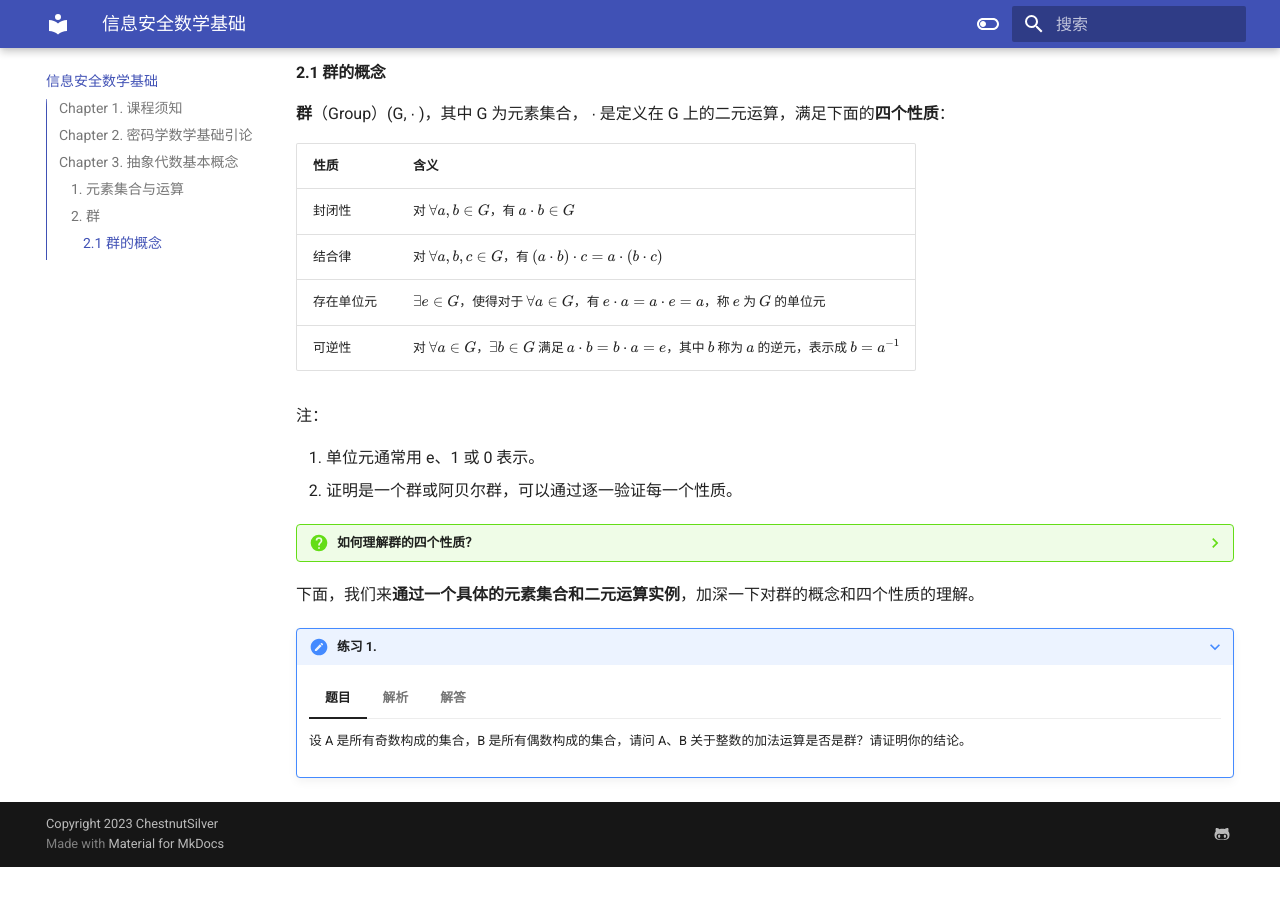
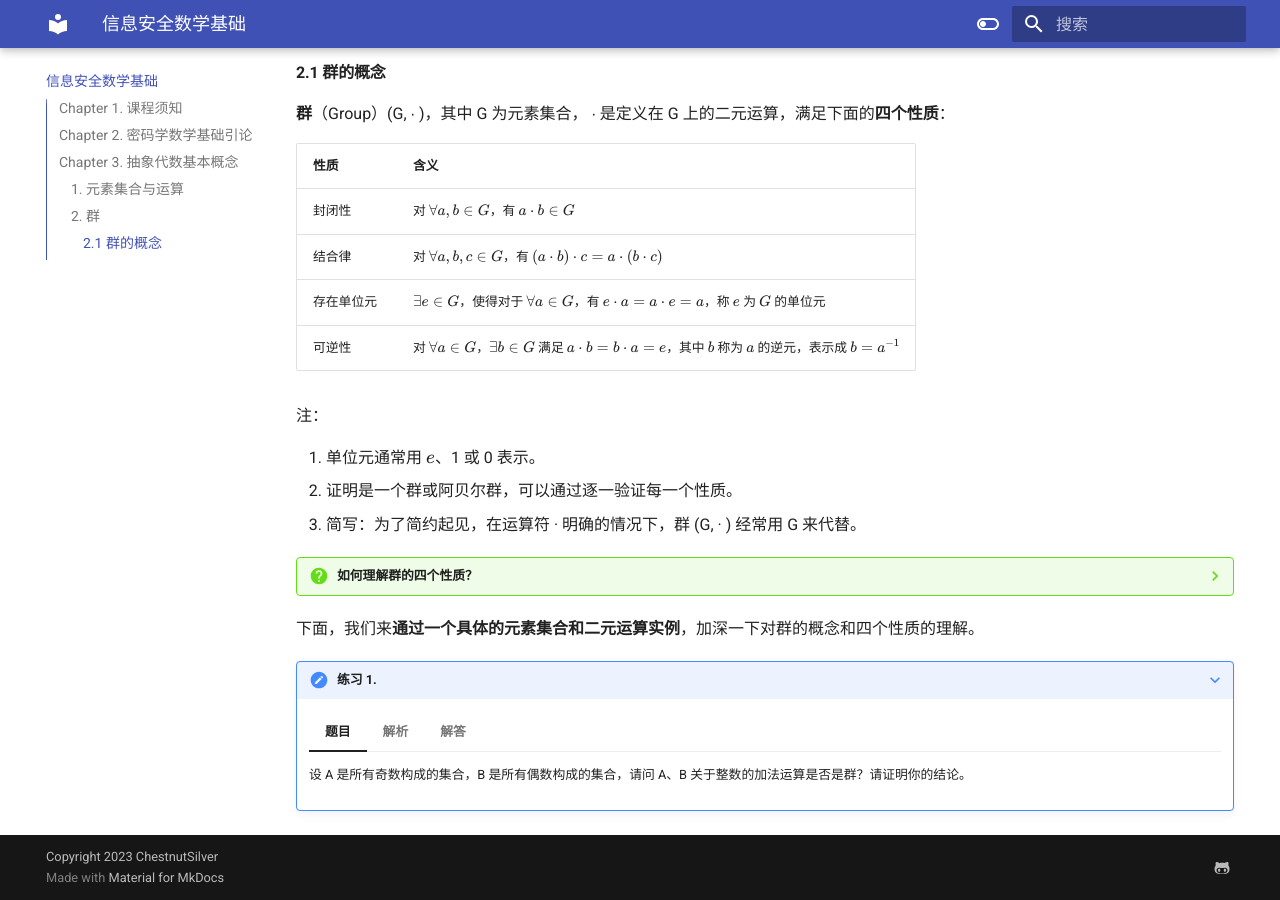
Before and after one commit to ChestnutSilver/TJIS-My-Helloworld, an MkDocs documentation site: the page built from docs/信息安全数学基础.md, in a window 1280 px wide and 900 px high, scrolled down 1705 px. Built offline with MkDocs 1.6.1 and Material for MkDocs 9.7.7, drawn with Linux system fonts in a browser that asks for light colours; before the commit the page ends 2572 px from its top, so only the background shows below that.

Commit message:
Update 信息安全数学基础.md

```diff
--- a/docs/信息安全数学基础.md
+++ b/docs/信息安全数学基础.md
@@ -77,24 +77,25 @@
 
 注：
 
-1. 单位元通常用 e、1 或 0 表示。
+1. 单位元通常用 $e$、1 或 0 表示。
 2. 证明是一个群或阿贝尔群，可以通过逐一验证每一个性质。
+3. 简写：为了简约起见，在运算符 · 明确的情况下，群 (G, · ) 经常用 G 来代替。
 
 ??? question "如何理解群的四个性质？"
 
     === "文字描述"
 
-        1. 封闭性：群内**任意两个元素**或两个以上的元素（相同的或不同的）的结合（积）都是**该集合的**一个元素。即：假设对于群G操作（运算）是*，对于G里的任意元素a,b，那么a\*b和b\*a都必须是G的元素。
+        1. 封闭性：群内**任意两个元素**或两个以上的元素（相同的或不同的）的结合（积）都是**该集合的**一个元素。即：假设对于群 G 操作（运算）是*，对于 G 里的任意元素 $a,b$，那么 $a*b$ 和 $b*a$ 都必须是 G 的元素。
 
-        2. 结合律：虽然群元素不一定要求满足交换律，但必须满足**结合律**，即对G中任意元素a,b,c都有 (a\*b)\*c=a\*(b\*c)。
+        2. 结合律：虽然群元素不一定要求满足交换律，但必须满足**结合律**，即对 G 中任意元素 $a,b,c$ 都有 $(a*b)*c=a*(b*c)$。
 
-        3. 存在单位元：集合G内**存在**一个单位元素e，它和集合中任何一个元素的积都等于该元素本身，即对于G中每个元素a都有 e\*a=a\*e=a。
+        3. 存在单位元：集合 G 内**存在**一个单位元素 $e$，它和集合中任何一个元素的积都等于该元素本身，即对于 G 中每个元素 $a$ 都有 $e*a=a*e=a$。
 
-        4. 可逆性：对G中**每个元素a**，在G中都有元素 $a^{-1}$，使 $a^{-1}*a=a*a^{-1}=e$。
+        4. 可逆性：对 G 中**每个元素 $a$**，在 G 中都有元素 $a^{-1}$，使 $a^{-1}*a=a*a^{-1}=e$。
 
     === "进一步理解"
 
-        1. 群的性质：群有很多性质，例如“群满足消去律”“单位元 e 是唯一幂等元”“群同态保持单位元/逆元”等，这些性质后面会详细介绍。
+        1. 群的性质：群有很多性质，例如“群满足消去律”“单位元 $e$ 是唯一幂等元”“群同态保持单位元/逆元”等，这些性质后面会详细介绍。
 
         2. 群的判定：目前，我们使用了**“逐一验证每一个性质”**的方法判定一个代数系统是否为群；与此同时，还有其他更为简便的方法，例如使用同态、逆元、线性方程、消去律等进行群的判定，这些方法仍然在后面介绍。
 
@@ -110,9 +111,9 @@
 
         在这道题目里面，我们要做两件事。第一，判断**所有奇数构成的集合**关于**整数的加法运算**是否是群；第二，判断**所有偶数构成的集合**关于**整数的加法运算**是否是群。你瞧，题目已经定义好了**元素集合**和**二元运算**；下面，我们只需要**逐一验证群的四个性质**，就可以判断它们分别是否是群了。
 
-        技巧：如何规范地验证群的性质呢？例如：我们都知道，奇数与奇数的和是偶数，它说明了“奇数加法不满足封闭性”，但是，**如何将这句话用规范的数学语言描述呢？**
+        **技巧：**如何规范地验证群的性质呢？例如：我们都知道，奇数与奇数的和是偶数，它说明了“奇数加法不满足封闭性”，但是，**如何将这句话用规范的数学语言描述呢？**
 
-        在高中时，我们经常使用 $2n+1\ (n\in \Bbb Z)$ 的方法来表示一个奇数，在验证群的性质时，我们也常用这种方法进行数学描述。我们假设题目中的集合 A 中有两个元素 a, b（它们是集合中任意的两个元素），这样，我们就可以用 $a=2n+1,\ b=2m+1\ (n,m\in \Bbb Z)$，来表示 a 和 b 了；进一步地，$a+b=2n+1+2m+1=2(n+m+1)\notin A$，它规范地使用了数学语言，描述了“奇数加法不满足封闭性”的证明过程。
+        在高中时，我们经常使用 $2n+1\ (n\in \Bbb Z)$ 的方法来表示一个奇数，在验证群的性质时，我们也常用这种方法进行数学描述。我们假设题目中的集合 A 中有两个元素 $a,b$（它们是集合中任意的两个元素），这样，我们就可以用 $a=2n+1,\ b=2m+1\ (n,m\in \Bbb Z)$，来表示 $a$ 和 $b$ 了；进一步地，$a+b=2n+1+2m+1=2(n+m+1)\notin A$，它规范地使用了数学语言，描述了“奇数加法不满足封闭性”的证明过程。
 
         其他性质的验证也与此同理。
 
```
